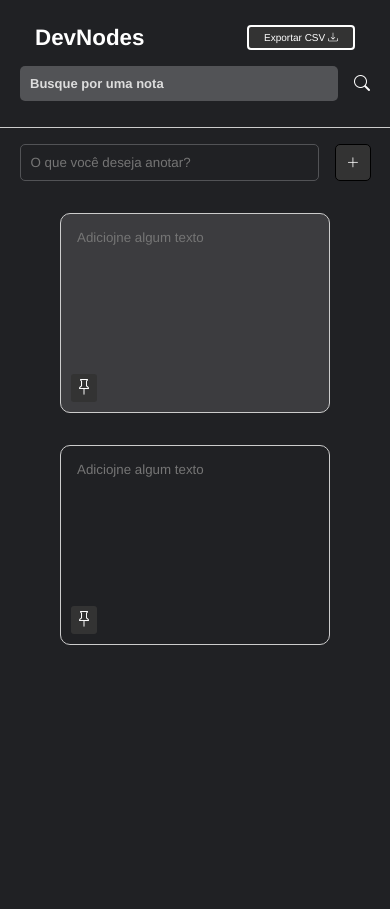
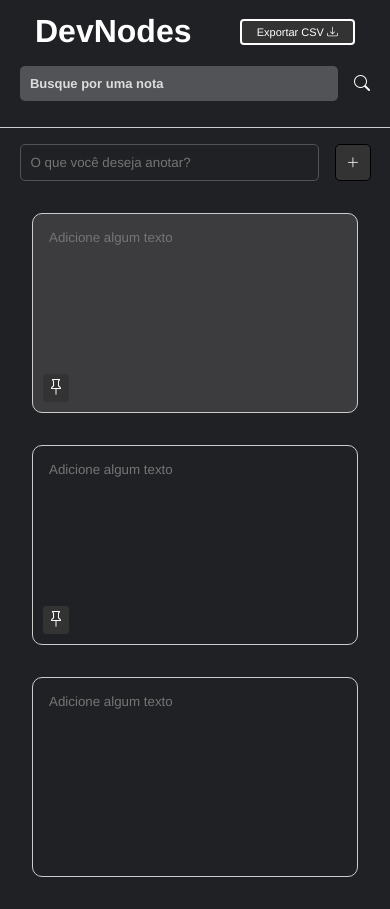
Before and after one commit to ELSON-341/DevNodes, a plain HTML site: page index.html in a window 390 px wide. Both pictures are taken after a click on the button 352 px from the left and 162 px from the top of the page. Before the commit the page ends 844 px from the top, so only its background shows below. Drawn offline with nearby package versions, Linux system fonts and the light colour scheme.

Commit message:
iniciando o js

```diff
--- a/queries.css
+++ b/css/queries.css
@@ -6,14 +6,13 @@
     }
 
     header h1 {
-        font-size: 1.4rem;
         position: absolute;
-        top: 25px;
+        top: 10%;
         left: 35px;
     }
 
     #search-container {
-        max-width: 350px;
+        min-width: 89.8%;
         position: absolute;
         bottom: 10px;
         margin: 1rem auto;
@@ -21,15 +20,15 @@
     }
 
     #search-container input {
-        width: 50%;
+        width: 100%;
         font-size: 13px;
     }
 
     #exports-notes {
         position: absolute;
-        top: 25px;
+        top: 15%;
         right: 35px;
-        font-size: 10px;
+        font-size: 11px;
     }
 
     #add-node-container {
@@ -37,7 +36,7 @@
     }
 
     #notes-container {
-        display: flex;
-        justify-content: center;
+        display: grid;
+        grid-template-columns: repeat(auto-fill, 100%);
     }
 }
--- a/css/style.css
+++ b/css/style.css
@@ -75,6 +75,7 @@
     background-color: transparent;
     flex: 1;
     border: 1px solid #525356;
+    color: white;
 }
 
 #add-node-container button {
@@ -119,6 +120,7 @@
     background-color: #333;
     border-radius: 3px;
 }
+
 .note:hover i {
     opacity: 1;
 }
--- a/index.html
+++ b/index.html
@@ -6,8 +6,8 @@
     <title>DevNodes</title>
     <!-- bootstap icons -->
     <link rel="stylesheet" href="https://cdn.jsdelivr.net/npm/bootstrap-icons@1.11.3/font/bootstrap-icons.min.css">
-    <link rel="stylesheet" href="queries.css">
     <link rel="stylesheet" href="css/style.css">
+    <link rel="stylesheet" href="css/queries.css">
     <script src="js/script.js" defer></script>
 </head>
 <body>
@@ -25,13 +25,13 @@
     </div>
     <div id="notes-container">
         <div class="note fixed">
-            <textarea placeholder="Adiciojne algum texto"></textarea>
+            <textarea placeholder="Adicione algum texto"></textarea>
             <i class="bi bi-pin"></i>
             <i class="bi bi-x-lg"></i>
             <i class="bi bi-file-earmark-plus"></i>
         </div>
         <div class="note">
-            <textarea placeholder="Adiciojne algum texto"></textarea>
+            <textarea placeholder="Adicione algum texto"></textarea>
             <i class="bi bi-pin"></i>
             <i class="bi bi-x-lg"></i>
             <i class="bi bi-file-earmark-plus"></i>
--- a/js/script.js
+++ b/js/script.js
@@ -4,8 +4,29 @@
 const addNoteBtn = document.querySelector('.add-note')
 
 // funçãoes
+const addNote = () => {
+    const noteObject = {
+        id: createId(),
+        content:noteInput.value,
+        fixed: false,
+    }
+    const noteElement = createNote(noteObject.id, noteObject.content)
+    notesContainer.appendChild(noteElement)
+}
+const createId = () => Math.floor(Math.random() * 5000)
+
+const createNote = (id, content) => {
+    const Element = document.createElement('div')
+    Element.classList.add('note')
+
+    const textarea = document.createElement('textarea')
+    textarea.value = content
+    textarea.placeholder = "Adicione algum texto"
+
+    Element.appendChild(textarea)
+
+    return Element
+}
 
 // Eventos
-addNoteBtn.addEventListener('click', () => {
-    console.log('test');
-})
+addNoteBtn.addEventListener('click', () => addNote())
```
